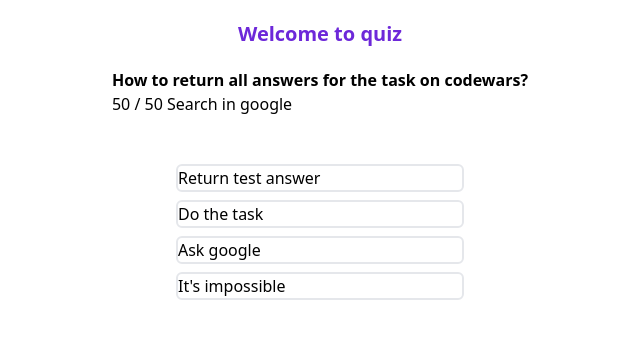
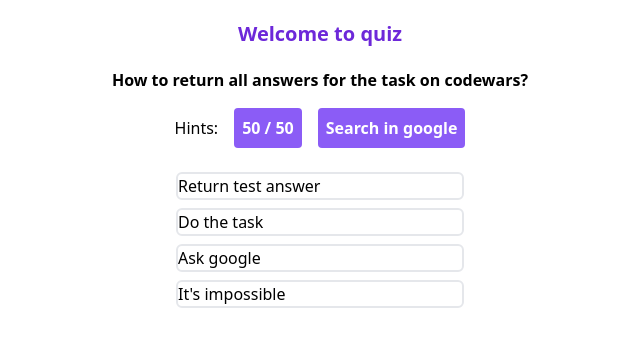
Before and after one commit to bogdandobak/mili-app, a Vue app in the folder mili-app/: page / in a window 1280 px wide. Shown: the top 346 px of the page, without its empty margins (320-960 px from the left). Built offline with nearby package versions, Linux system fonts and the light colour scheme.

Commit message:
made better ui

```diff
--- a/mili-app/src/components/Hints.vue
+++ b/mili-app/src/components/Hints.vue
@@ -1,15 +1,23 @@
 <template>
-  <button v-if="halfTimes > 0" @click="handleHint('half')">
+  <div class="flex gap-4 justify-center items-center p-4">
+    <p>Hints:</p>
+    <button
+      v-if="halfTimes > 0"
+      class="h-10 p-2 bg-purple-500 hover:bg-purple-700 text-white font-bold rounded"
+      @click="handleHint('half')"
+    >
       50 / 50
     </button>
     <a
       v-if="searchTimes > 0"
+      class="h-10 p-2 bg-purple-500 hover:bg-purple-700 text-white font-bold rounded"
       :href="`https://www.google.com/search?q=${questionsText}`"
       target="_blank"
       @click="handleHint('search')"
     >
       Search in google
     </a>
+  </div>
 </template>
 
 <script lang="ts">
--- a/mili-app/src/components/LoseGame.vue
+++ b/mili-app/src/components/LoseGame.vue
@@ -1,8 +1,9 @@
 <template>
-  <div class="flex flex-col gap-10">
+  <div class="flex flex-col gap-4">
     <h2>
       You lose the game
     </h2>
+    <p>Your score: {{ score }}</p>
     <button
       class="bg-purple-500 hover:bg-purple-700 text-white font-bold p-3 rounded w-32"
       @click="handleRestart"
@@ -16,6 +17,12 @@
 import { defineComponent } from 'vue'
 export default defineComponent({
   name: 'LoseGame',
+  props: {
+    score: {
+      type: Number,
+      required: true
+    }
+  },
   emits: ['handle-restart'],
   setup (_, { emit }) {
     function handleRestart () {
--- a/mili-app/src/components/Quiz.vue
+++ b/mili-app/src/components/Quiz.vue
@@ -10,7 +10,7 @@
         :questionsText="questionsData[currentQuestionIndex].question"
         @handle-hint="handleHint"
       />
-      <div class="flex w-full justify-center p-10">
+      <div class="flex w-full justify-center">
         <ul>
           <li
             v-for="item in answers"
@@ -26,6 +26,7 @@
     </div>
     <LoseGame
       v-else-if="isGameOver && !isWinner"
+      :score="score"
       @handle-restart="handleRestart"
     />
     <WinGame
@@ -109,6 +110,20 @@ export default defineComponent({
       }, 1000)
     }
 
+    function handleIncorrectAnswer () {
+      if (lifes.value === 0) {
+        isGameOver.value = true
+      }
+      correctAnswerBorder.value = 'border-green-600'
+      falseAnswerBorder.value = 'border-red-600'
+      localStorage.setItem('lifes', JSON.stringify(lifes.value - 1))
+      lifes.value = +localStorage.getItem('lifes')!
+      setTimeout(() => {
+        falseAnswerBorder.value = ''
+        correctAnswerBorder.value = ''
+      }, 1000)
+    }
+
     function handleAnswer (answer: string) {
       const answerData = questionsData.value[currentQuestionIndex.value].answers.find(item => item.text === answer)
 
@@ -120,17 +135,7 @@ export default defineComponent({
         switchQuestion()
         handleScore()
       } else {
-        if (lifes.value === 0) {
-          isGameOver.value = true
-        }
-        correctAnswerBorder.value = 'border-green-600'
-        falseAnswerBorder.value = 'border-red-600'
-        localStorage.setItem('lifes', JSON.stringify(lifes.value - 1))
-        lifes.value = +localStorage.getItem('lifes')!
-        setTimeout(() => {
-          falseAnswerBorder.value = ''
-          correctAnswerBorder.value = ''
-        }, 1000)
+        handleIncorrectAnswer()
         switchQuestion()
       }
     }
--- a/mili-app/src/components/WinGame.vue
+++ b/mili-app/src/components/WinGame.vue
@@ -1,7 +1,14 @@
 <template>
-  <h2>You win the game</h2>
-  <p>Your score: {{ score }}</p>
-  <button @click="handleRestart">Try again</button>
+  <div class="flex flex-col item-center justify-center gap-4">
+    <h2>You win the game</h2>
+    <p>Your score: {{ score }}</p>
+    <button
+      class="bg-purple-500 hover:bg-purple-700 text-white font-bold p-3 rounded w-32"
+      @click="handleRestart"
+    >
+      Try again
+    </button>
+  </div>
 </template>
 
 <script lang="ts">
```
Lines whose indentation alone changed are shown as unchanged.
